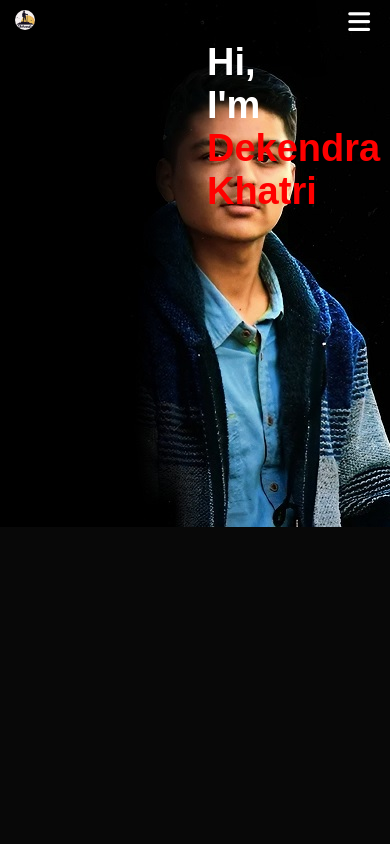
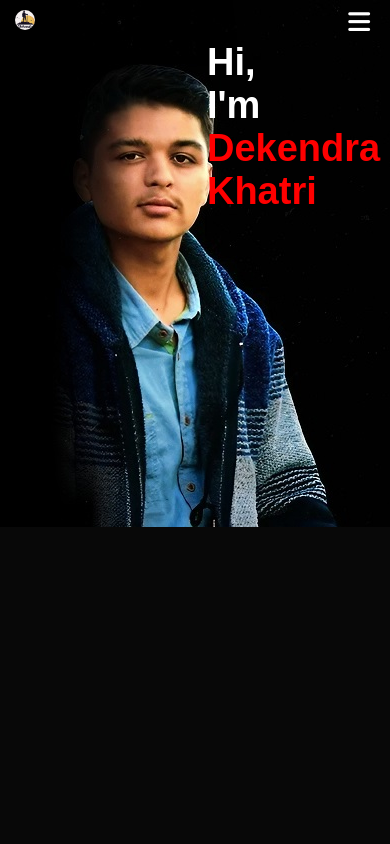
Before and after one commit to Rajuraju2060/portfolio-dkndra, a plain HTML site: page index.html in a window 390 px wide. Shown: the top 844 px of the page. Drawn offline with Linux system fonts and the light colour scheme.

Commit message:
Image changing

```diff
--- a/index.html
+++ b/index.html
@@ -4,7 +4,7 @@
     <meta charset="UTF-8">
     <meta http-equiv="X-UA-Compatible" content="IE=edge">
     <meta name="viewport" content="width=100%, initial-scale=1.0">
-    <title>Portfolio-DK</title>
+    <title>Dekendra Khatri, Web developer from Jajarkot.</title>
     <link rel="stylesheet" href="style.css">
     <script src="https://kit.fontawesome.com/c965ae0140.js" crossorigin="anonymous"></script>
 </head>
--- a/style.css
+++ b/style.css
@@ -406,6 +406,10 @@ nav .fa-solid{
 @media only screen and (max-width: 600px) {
     #header{
         background-image: url(images/pt3.jpg);
+        background-position: right top;
+        background-repeat: no-repeat;
+        background-attachment: fixed;
+
 
     }
 
```
Also changed, not shown: images/2780659.jpg (deleted), images/7124630.jpg (deleted), images/Al-Nassr-striker-Cristiano-Ronaldo.jpeg (deleted), images/Final BG.png (added), images/about.jpg.
